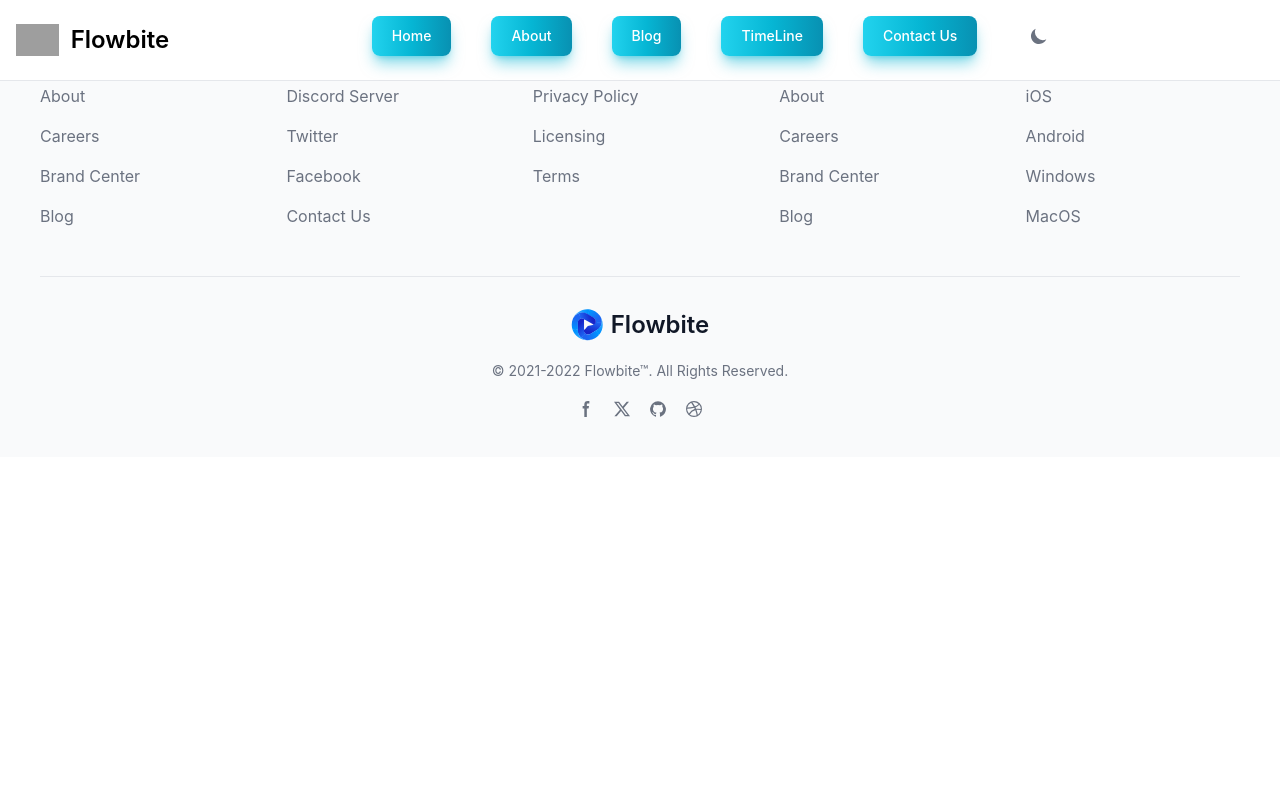
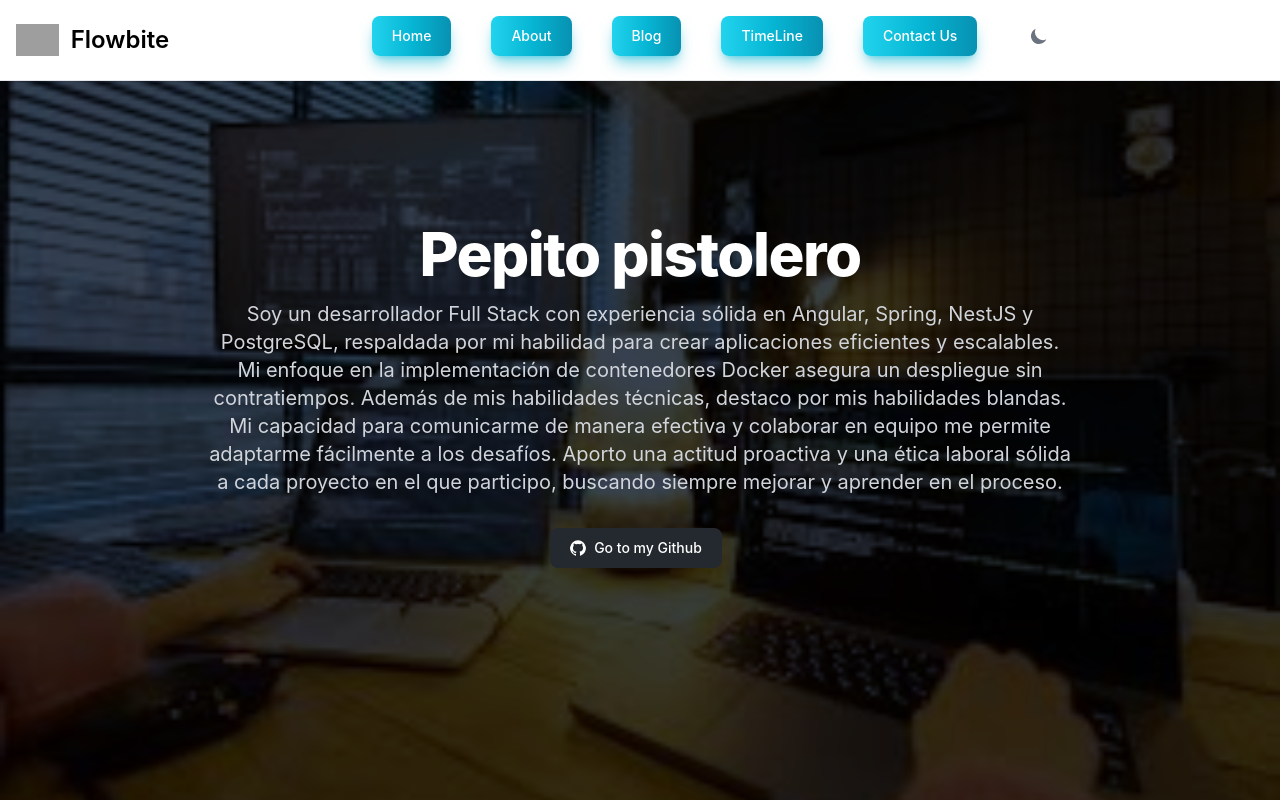
Before and after one commit to RodrigoGorostiague/Blog, an Angular app: page /about-detail in a window 1280 px wide. Shown: the top 800 px of the page. Built offline with nearby package versions, Linux system fonts and the light colour scheme; grey boxes are pictures that could not be loaded.

Commit message:
se agrega detalle del about

```diff
--- a/src/app/app.routes.ts
+++ b/src/app/app.routes.ts
@@ -13,6 +13,10 @@
       {
         path: 'about',
         loadComponent: () => import('./domains/about/about.component')
+      },
+      {
+        path: 'about-detail',
+        loadComponent: () => import('./domains/shared/components/about-detail/about-detail.component')
       },
       {
         path: 'contact',
--- a/src/app/domains/about/about.component.html
+++ b/src/app/domains/about/about.component.html
@@ -4,8 +4,8 @@
         <div class="mr-auto place-self-center lg:col-span-7">
           <h1 class="mb-4 text-3xl font-extrabold text-gray-900 dark:text-white md:text-5xl lg:text-6xl"><span class="text-transparent bg-clip-text bg-gradient-to-r to-red-600 from-orange-500">Rodaja</span></h1>
             <p class="max-w-2xl mb-6 font-light text-gray-500 lg:mb-8 md:text-lg lg:text-xl dark:text-gray-400">From checkout to global sales tax compliance, companies around the world use Flowbite to simplify their payment stack.</p>
-            <a href="#" class="inline-flex items-center justify-center px-5 py-3 mr-3 text-base font-medium text-center text-white rounded-lg bg-primary-700 hover:bg-primary-800 focus:ring-4 focus:ring-primary-300 dark:focus:ring-primary-900">
-                Get started
+            <a [routerLink]="['/about-detail']" routerLinkActive="router-link-active"  class="inline-flex items-center justify-center px-5 py-3 mr-3 text-base font-medium text-center text-white rounded-lg bg-primary-700 hover:bg-primary-800 focus:ring-4 focus:ring-primary-300 dark:focus:ring-primary-900">
+                Meet
                 <svg class="w-5 h-5 ml-2 -mr-1" fill="currentColor" viewBox="0 0 20 20" xmlns="http://www.w3.org/2000/svg"><path fill-rule="evenodd" d="M10.293 3.293a1 1 0 011.414 0l6 6a1 1 0 010 1.414l-6 6a1 1 0 01-1.414-1.414L14.586 11H3a1 1 0 110-2h11.586l-4.293-4.293a1 1 0 010-1.414z" clip-rule="evenodd"></path></svg>
             </a>
             <a href="#" class="inline-flex items-center justify-center px-5 py-3 text-base font-medium text-center text-gray-900 border border-gray-300 rounded-lg hover:bg-gray-100 focus:ring-4 focus:ring-gray-100 dark:text-white dark:border-gray-700 dark:hover:bg-gray-700 dark:focus:ring-gray-800">
--- a/src/app/domains/about/about.component.ts
+++ b/src/app/domains/about/about.component.ts
@@ -1,9 +1,10 @@
 import { Component } from '@angular/core';
+import { RouterLink } from '@angular/router';
 
 @Component({
   selector: 'app-about',
   standalone: true,
-  imports: [],
+  imports: [RouterLink],
   templateUrl: './about.component.html',
   styleUrl: './about.component.scss'
 })
--- /dev/null
+++ b/src/app/domains/shared/components/about-detail/about-detail.component.html
@@ -0,0 +1,18 @@
+
+
+<section class="bg-center bg-no-repeat bg-cover bg-gray-700 bg-blend-multiply"   style="background-image: url('../../../../../assets/images/setup.jpeg');">
+  <div class="px-4 mx-auto max-w-screen-xl text-center py-24 lg:py-56">
+      <h1 class="mb-4 text-4xl font-extrabold tracking-tight leading-none text-white md:text-5xl lg:text-6xl">Pepito pistolero</h1>
+      <p class="mb-8 text-lg font-normal text-gray-300 lg:text-xl sm:px-16 lg:px-48">Soy un desarrollador Full Stack con experiencia sólida en Angular, Spring, NestJS y PostgreSQL, respaldada por mi habilidad para crear aplicaciones eficientes y escalables. Mi enfoque en la implementación de contenedores Docker asegura un despliegue sin contratiempos.
+
+        Además de mis habilidades técnicas, destaco por mis habilidades blandas. Mi capacidad para comunicarme de manera efectiva y colaborar en equipo me permite adaptarme fácilmente a los desafíos. Aporto una actitud proactiva y una ética laboral sólida a cada proyecto en el que participo, buscando siempre mejorar y aprender en el proceso.</p>
+      <div class="flex flex-col space-y-4 sm:flex-row sm:justify-center sm:space-y-0">
+        <button type="button" class="text-white bg-[#24292F] hover:bg-[#24292F]/90 focus:ring-4 focus:outline-none focus:ring-[#24292F]/50 font-medium rounded-lg text-sm px-5 py-2.5 text-center inline-flex items-center dark:focus:ring-gray-500 dark:hover:bg-[#050708]/30 me-2 mb-2">
+          <svg class="w-4 h-4 me-2" aria-hidden="true" xmlns="http://www.w3.org/2000/svg" fill="currentColor" viewBox="0 0 20 20">
+          <path fill-rule="evenodd" d="M10 .333A9.911 9.911 0 0 0 6.866 19.65c.5.092.678-.215.678-.477 0-.237-.01-1.017-.014-1.845-2.757.6-3.338-1.169-3.338-1.169a2.627 2.627 0 0 0-1.1-1.451c-.9-.615.07-.6.07-.6a2.084 2.084 0 0 1 1.518 1.021 2.11 2.11 0 0 0 2.884.823c.044-.503.268-.973.63-1.325-2.2-.25-4.516-1.1-4.516-4.9A3.832 3.832 0 0 1 4.7 7.068a3.56 3.56 0 0 1 .095-2.623s.832-.266 2.726 1.016a9.409 9.409 0 0 1 4.962 0c1.89-1.282 2.717-1.016 2.717-1.016.366.83.402 1.768.1 2.623a3.827 3.827 0 0 1 1.02 2.659c0 3.807-2.319 4.644-4.525 4.889a2.366 2.366 0 0 1 .673 1.834c0 1.326-.012 2.394-.012 2.72 0 .263.18.572.681.475A9.911 9.911 0 0 0 10 .333Z" clip-rule="evenodd"/>
+          </svg>
+          Go to my Github
+          </button>
+      </div>
+  </div>
+</section>
```
Also changed, not shown: src/app/domains/shared/components/about-detail/about-detail.component.ts (added, +13 -0 lines), src/app/domains/shared/components/about-detail/about-detail.component.scss (added), src/assets/images/setup.jpeg (added), 1 other file (tests, documents, lock files or other folders).
